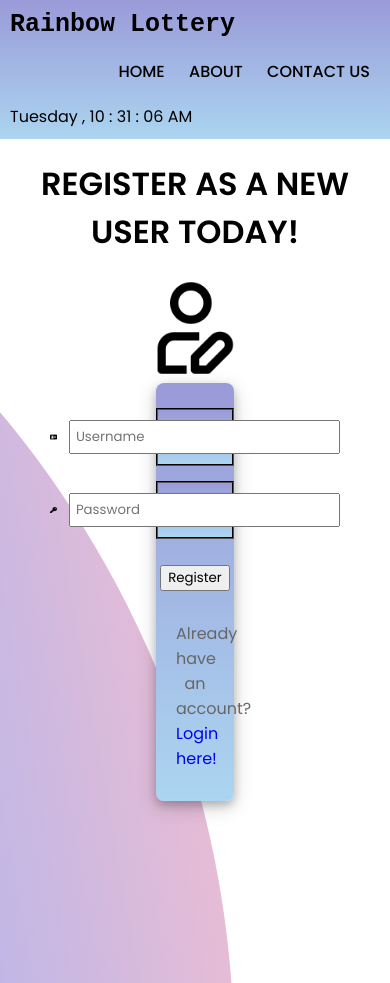
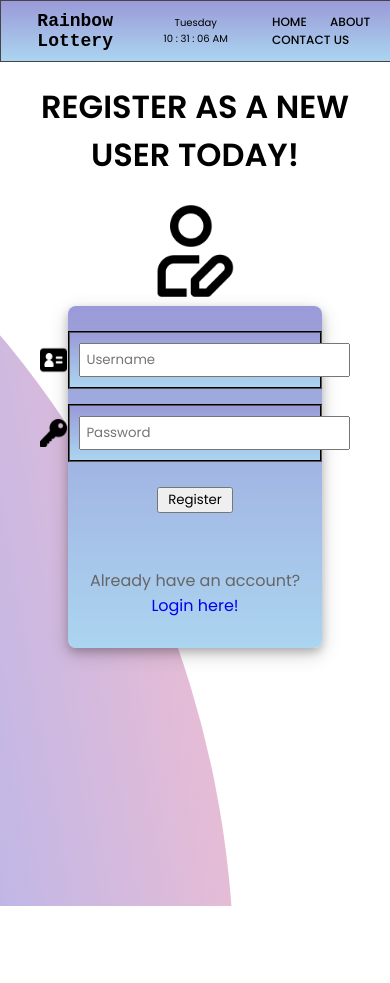
Before and after one commit to Janeleq/Rainbow-Lottery, a Flask app: page /register in a window 390 px wide. After the commit the page ends 906 px from the top, so only its background shows below. Run offline with Flask 2, Linux system fonts and the light colour scheme.

Commit message:
New commit

```diff
--- a/static/css/register.css
+++ b/static/css/register.css
@@ -8,6 +8,14 @@
     background: linear-gradient(rgb(154, 154, 216), rgb(171, 213, 240));
     top: 0;
     bottom: 0;
+    border-style: solid;
+    border-color: #444;
+    border-width: 1px;
+    display: flex;
+    justify-content: center;
+    align-items: center;
+    height: 10%;
+    width: 100%;
 }
 
 header::after {
@@ -136,11 +144,13 @@
 }
 
 .particulars {
+    display: flex;
+    flex-direction: column;
     width: 20%;
     border-radius: 8px;
     box-shadow: 0 4px 8px 0 rgba(0, 0, 0, 0.2), 0 6px 20px 0 rgba(0, 0, 0, 0.19);
+    text-align: center;
     background: linear-gradient(rgb(154, 154, 216), rgb(171, 213, 240));
-    text-align: center;
 }
 
 
@@ -201,3 +211,132 @@
 #password {
     padding: 5px;
 }
+
+#submit {
+    width: 30%;
+    text-align: center;
+    align-self: center;
+}
+
+@media screen and (max-width: 425px) {
+    header h1 {
+        font-size: 18px;
+        margin-right: 0;
+        padding-right: 0;
+
+    }
+
+    header ul{
+        font-size: 12px;
+    }
+
+    .time {
+        font-size: 10px;
+
+    }
+
+    .particulars {
+        width: 65%;
+
+    }
+  }
+
+@media screen and (max-width: 768px) {
+    header h1 {
+        font-size: 18px;
+        margin-right: 0;
+        padding-right: 0;
+
+    }
+
+    header ul{
+        font-size: 12px;
+    }
+
+    .time {
+        font-size: 10px;
+
+    }
+
+    .particulars {
+        width: 50%;
+
+    }
+}
+
+@media screen and (max-width: 425px) {
+
+header h1 {
+    font-size: 18px;
+    margin-right: 0;
+    padding-right: 0;
+
+}
+
+header ul{
+    font-size: 12px;
+    margin: 0;
+    padding: 10px;
+}
+
+nav {
+    width: 45%;
+}
+
+.time {
+    font-size: 10px;
+    width: 30%
+
+}
+
+.particulars {
+    width: 65%;
+
+}
+}
+
+@media screen and (max-width: 375px) {
+
+    header h1 {
+        font-size: 18px;
+        margin-right: 0;
+        padding-right: 0;
+
+    }
+
+    header ul {
+        font-size: 12px;
+    }
+
+    .time {
+        font-size: 10px;
+
+    }
+
+    .particulars {
+        width: 70%;
+    }
+}
+
+@media screen and (max-width: 320px) {
+
+    header h1 {
+        font-size: 18px;
+        margin-right: 0;
+        padding-right: 0;
+
+    }
+
+    header ul {
+        font-size: 12px;
+    }
+
+    .time {
+        font-size: 10px;
+
+    }
+
+    .particulars {
+        width: 80%;
+    }
+}
--- a/templates/register.html
+++ b/templates/register.html
@@ -12,6 +12,16 @@
 <body>
   <header>
     <h1>Rainbow Lottery</h1>
+    <div class="time">
+      <span id="day">00</span>
+      <br>
+      <span id="hours">00</span>
+      <span>:</span>
+      <span id="minutes">00</span>
+      <span>:</span>
+      <span id="seconds">00</span>
+      <span id="session">AM</span>
+    </div>
     <nav>
       <ul>
         <li><a href="/">Home</a></li>
@@ -20,16 +30,7 @@
       </ul>
     </nav>
 
-    <div class="time">
-      <span id="day">00</span>
-      <span>,</span>
-      <span id="hours">00</span>
-      <span>:</span>
-      <span id="minutes">00</span>
-      <span>:</span>
-      <span id="seconds">00</span>
-      <span id="session">AM</span>
-    </div>
+
       <script type="text/javascript">
         function rtclock()
         {
```
Also changed, not shown: static/css/login.css (+10 -3 lines).
